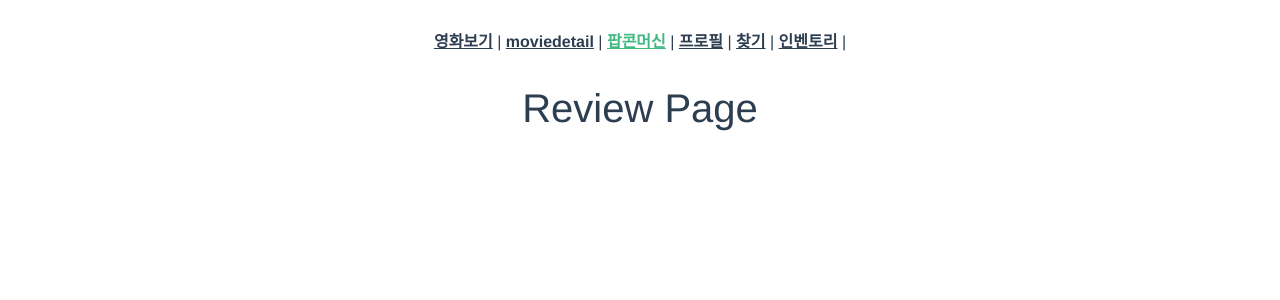
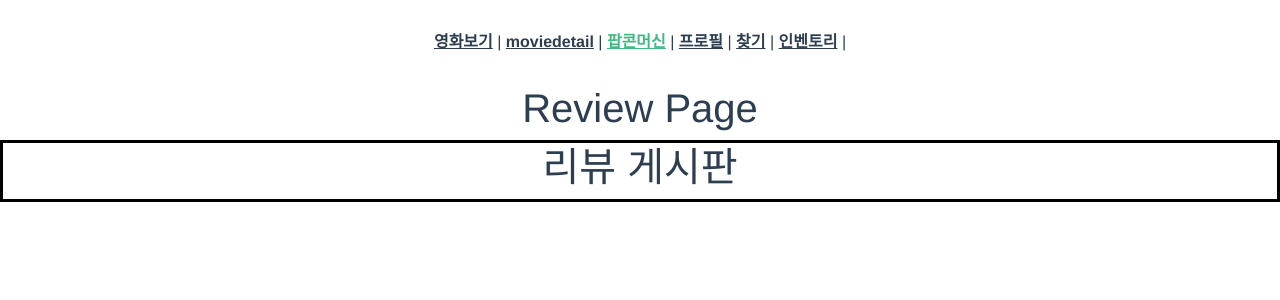
Before and after one commit to Alex-Redlich/WADAK, a Vue app in the folder final_pjt_front/: page /popcorn-machine in a window 1280 px wide. Shown: the top 300 px of the page. Built offline with nearby package versions, Linux system fonts and the light colour scheme.

Commit message:
스켈레톤코드구현__Review*__리뷰페이지 스켈레톤 코드 구현, 컴포넌트 간 연결

```diff
--- /dev/null
+++ b/final_pjt_front/src/components/Review/ReviewList.vue
@@ -0,0 +1,16 @@
+<template>
+  <div class="ReviewList">
+    <div style="border: solid black">
+      <h1>리뷰 게시판</h1>
+    </div>
+  </div>
+</template>
+
+<script>
+export default {
+  name: "ReviewList",
+  components: {},
+}
+</script>
+
+<style></style>
--- a/final_pjt_front/src/views/ReviewView.vue
+++ b/final_pjt_front/src/views/ReviewView.vue
@@ -1,12 +1,16 @@
 <template>
   <div class="ReviewView">
     <h1>Review Page</h1>
+    <ReviewList />
   </div>
 </template>
 
 <script>
+import ReviewList from "@/components/Review/ReviewList"
 export default {
   name: "ReviewView",
-  components: {},
+  components: {
+    ReviewList,
+  },
 }
 </script>
```
Also changed, not shown: final_pjt_front/src/components/Review/ReviewDetail.vue (added, +15 -0 lines).
